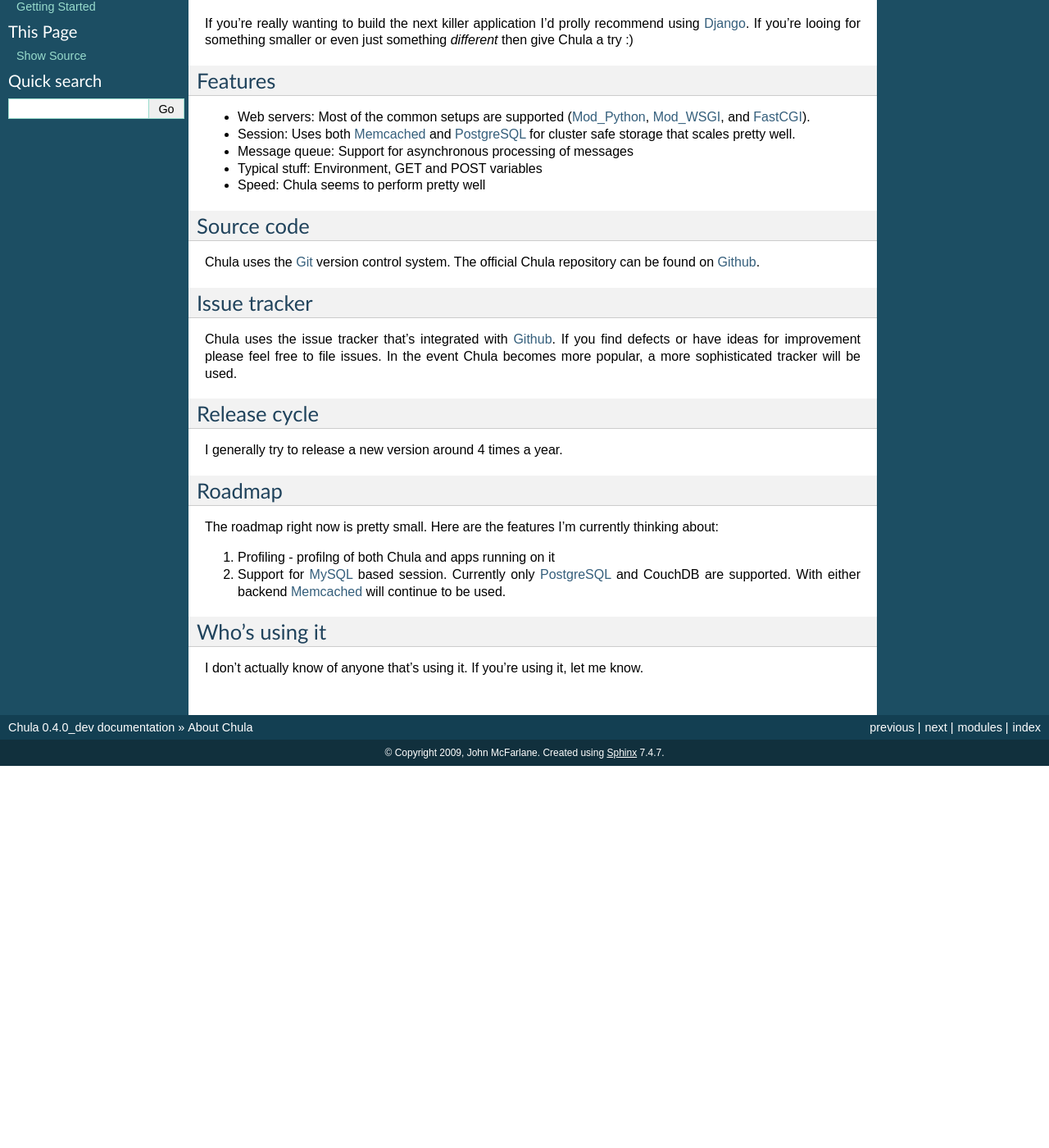
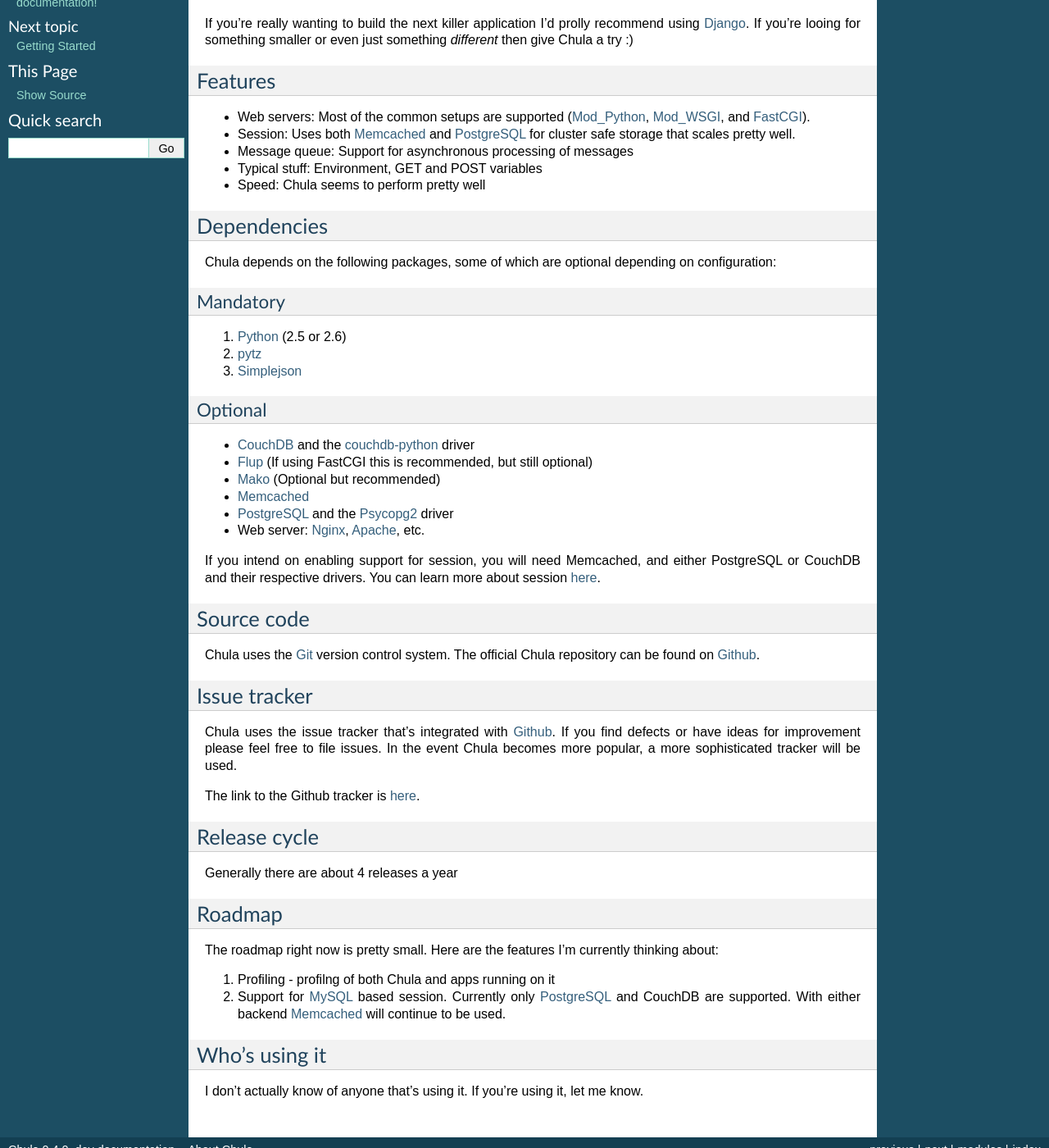
Before and after one commit to jmcfarlane/chula, a Sphinx documentation site: the page built from docs/about.rst, in a window 1280 px wide and 1400 px high, scrolled down 308 px. Shown: the whole window at 82% size. Built offline with Sphinx 7.4.7, drawn with Linux system fonts in a browser that asks for light colours; before the commit the page ends 1242 px from its top, so only the background shows below that; some of the changed text lies outside the part shown.

```diff
--- a/docs/about.rst
+++ b/docs/about.rst
@@ -34,6 +34,33 @@ Features
 * Typical stuff: Environment, GET and POST variables
 * Speed: Chula seems to perform pretty well
 
+Dependencies
+++++++++++++
+
+Chula depends on the following packages, some of which are optional
+depending on configuration:
+
+Mandatory
+~~~~~~~~~
+
+#. Python_ (2.5 or 2.6)
+#. pytz_
+#. Simplejson_
+
+Optional
+~~~~~~~~
+
+* CouchDB_ and the couchdb-python_ driver
+* Flup_ (If using FastCGI this is recommended, but still optional)
+* Mako_ (Optional but recommended)
+* Memcached_
+* PostgreSQL_ and the Psycopg2_ driver
+* Web server: Nginx_, Apache_, etc.
+
+If you intend on enabling support for session, you will need
+Memcached, and either PostgreSQL or CouchDB and their respective
+drivers.  You can learn more about session `here <session.html>`_.
+
 Source code
 +++++++++++
 
@@ -48,10 +75,13 @@ find defects or have ideas for improvement please feel free to file
 issues.  In the event Chula becomes more popular, a more sophisticated
 tracker will be used.
 
+The link to the Github tracker is `here
+<http://github.com/jmcfarlane/chula/issues>`_.
+
 Release cycle
 +++++++++++++
 
-I generally try to release a new version around 4 times a year.
+Generally there are about 4 releases a year
 
 Roadmap
 +++++++
@@ -75,15 +105,25 @@ let me know.
 .. _`Getting Started`: getting_started.html
 
 .. External hyperlinks
+.. _Apache: http://www.apache.org
 .. _Cheetah: http://www.cheetahtemplate.org
+.. _CouchDB: http://couchdb.apache.org
+.. _couchdb-python: http://code.google.com/p/couchdb-python/
 .. _FastCGI: http://en.wikipedia.org/wiki/FastCGI
+.. _Flup: http://trac.saddi.com/flup
 .. _Git: http://www.git.cz
 .. _Github: http://www.github.com/jmcfarlane/chula
+.. _Mako: http://www.makotemplates.org
 .. _Memcached: http://www.memcached.org
 .. _Mod_python: http://www.modpython.org
 .. _Mod_WSGI: http://code.google.com/p/modwsgi/
 .. _MVC: http://en.wikipedia.org/wiki/Model%E2%80%93view%E2%80%93controller
 .. _MySQL: http://www.mysql.org
+.. _Nginx: http://nginx.org
 .. _package: http://docs.python.org/tutorial/modules.html#packages
 .. _PostgreSQL: http://www.postgresql.org
+.. _Psycopg2: https://dndg.it/cgi-bin/gitweb.cgi?p=public/psycopg2.git
+.. _Python: http://www.python.org
+.. _pytz: http://pytz.sourceforge.net
 .. _reST: http://www.restructuredtext.org
+.. _Simplejson: http://www.undefined.org/python/
```
Also changed, not shown: docs/changelog.rst (+10 -9 lines), docs/getting_started.rst (+21 -3 lines).
